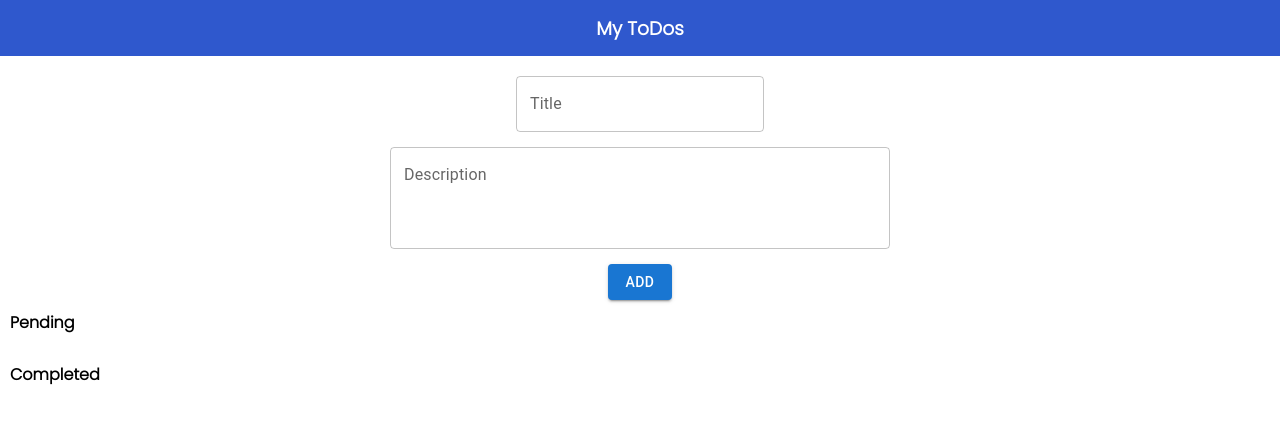
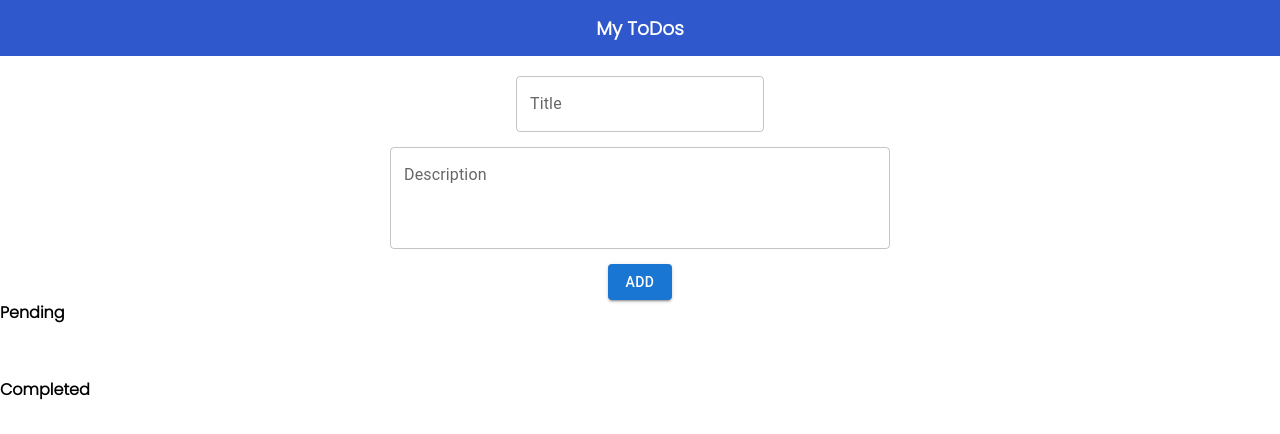
Before and after one commit to bansarishah1/ToDo-App, a React (Create React App) app: page / in a window 1280 px wide. Shown: the top 434 px of the page. Built offline with nearby package versions, Linux system fonts and the light colour scheme.

Commit message:
Displaying cards in rows

```diff
--- a/src/App.css
+++ b/src/App.css
@@ -14,6 +14,7 @@
 
 .card-container{
   padding: 10px;
+  display: flex;
 }
 
 .card-list{
--- a/src/App.js
+++ b/src/App.js
@@ -94,9 +94,9 @@ const UpdateColor = (id, color) => {
       </div>
 
       <div className='output-container'>
+      <h4>Pending</h4>
+        <div className='card-container'>
 
-        <div className='card-container'>
-          <h4>Pending</h4>
           <div className='card-list'>
             {
               todoList?.map((e) => {
@@ -119,9 +119,10 @@ const UpdateColor = (id, color) => {
             }
           </div>
         </div>
+        <br />
+        <h4>Completed</h4>
+        <div className='card-container'>
 
-        <div className='card-container'>
-            <h4>Completed</h4>
             <div className='card-list'></div>
             {
                 todoList?.map((e) => {
--- a/src/Components/Card/Cards.css
+++ b/src/Components/Card/Cards.css
@@ -1,6 +1,7 @@
 .card-wrapper{
     min-width: 10%;
     margin: 0px 10px;
+    padding-bottom: 5px;
 }
 .card-complete-button-container{
     cursor: pointer;
```
